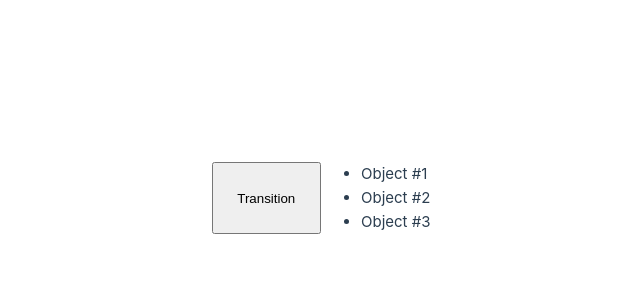
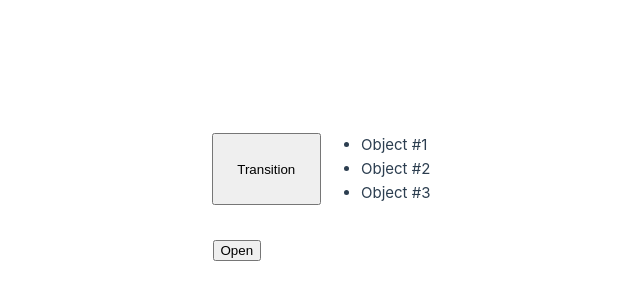
Before and after one commit to RickyBv1/Components-Composition-Vue, a Vue app: page / in a window 1280 px wide. Shown: the part 202-502 px from the top of the page, without its empty margins (319-959 px from the left). Built offline with nearby package versions, Linux system fonts and the light colour scheme.

Commit message:
feat: add ClaseTeleports component and integrate with App.vue

```diff
--- a/src/App.vue
+++ b/src/App.vue
@@ -1,14 +1,22 @@
 <script>
 import ClaseTransitions from './components/ClaseTransitions/ClaseTransitions.vue'
+import ClaseTeleports from './components/ClaseTeleports/ClaseTeleports.vue'
 
 export default {
   name: 'App',
-  components: { ClaseTransitions },
+  components: { ClaseTransitions, ClaseTeleports },
 }
 </script>
 
 <template>
-  <ClaseTransitions />
+  <ClaseTransitions class="card" />
+
+  <ClaseTeleports class="card" />
 </template>
 
-<style scoped></style>
+<style scoped>
+.card {
+  margin-top: 2rem;
+  border: 1px dotted white;
+}
+</style>
--- /dev/null
+++ b/src/components/ClaseTeleports/ClaseTeleports.vue
@@ -0,0 +1,14 @@
+<template>
+  <div>
+    <Modal />
+  </div>
+</template>
+
+<script>
+import Modal from './components/Modal.vue'
+
+export default {
+  name: 'ClaseTeleports',
+  components: { Modal },
+}
+</script>
--- /dev/null
+++ b/src/components/ClaseTeleports/components/Modal.vue
@@ -0,0 +1,27 @@
+<template>
+  <div>
+    <button @click="toggle">Open</button>
+    <teleport to="body">
+      <div v-show="show" class="modal">
+        <h1>Title</h1>
+        <p>lorem ipsum...</p>
+        <button @click="toggle">Close</button>
+      </div>
+    </teleport>
+  </div>
+</template>
+
+<script>
+export default {
+  data() {
+    return {
+      show: false,
+    }
+  },
+  methods: {
+    toggle() {
+      this.show = !this.show
+    },
+  },
+}
+</script>
```
